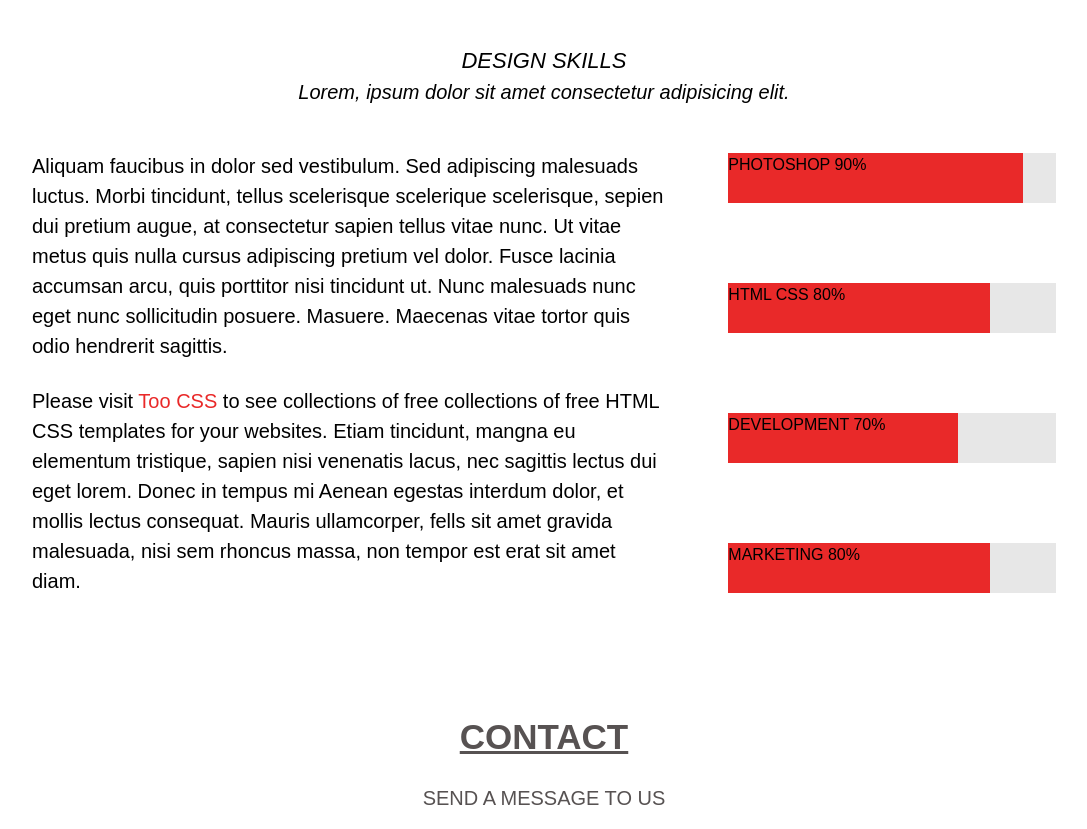
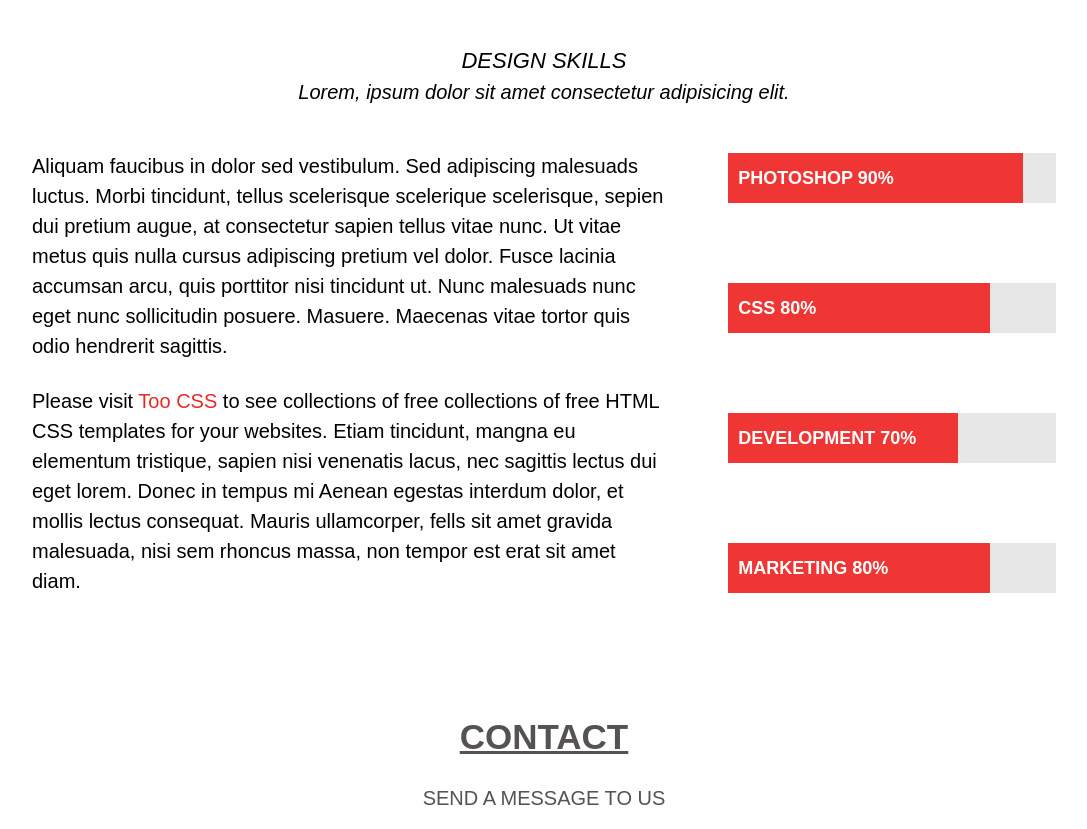
Before and after one commit to Vivek32032/HTML-CSS-CHECKPOINT-2-, a plain HTML site: page index.html in a window 1280 px wide. Shown: the part 2551-3380 px from the top of the page, without its empty margins (96-1183 px from the left). Drawn offline with Linux system fonts and the light colour scheme.

Commit message:
modify gallery

```diff
--- a/assets/style/style.css
+++ b/assets/style/style.css
@@ -114,7 +114,7 @@ a {
 .hero {
       position: absolute;
       top: 0;
-      background-image: url("/assets/media/banner.jpg");
+      background-image: url( "/../assets/media/banner.jpg");
       width: 100%;
       background-size: cover;
       height: 90vh;
@@ -339,20 +339,31 @@ button {
 
 
 }
+.data_container span {
+     font-size: 18px;
+     color: white;
+     font-weight: 800;
+     height: 100%;
+     display: flex;
+     align-items: center;
+     vertical-align: middle;
+     margin-left: 10px;
+}
 
 .ninety_prc {
-    background-color: rgb(233, 41, 41);
+    background-color: rgb(240, 53, 53);
     width: 90%;
     height: 100%;
+
 }
 
 .eighty_prc {
-    background-color: rgb(233, 41, 41);
+    background-color: rgb(240, 53, 53);
     width: 80%;
     height: 100%;
 }
 .seventy_prc {
-    background-color: rgb(233, 41, 41);
+    background-color: rgb(240, 53, 53);
     width: 70%;
     height: 100%;
 }
@@ -396,14 +407,23 @@ form input {
     height: 50px;
     margin: 1.2% 0;
     border-color: rgb(87, 82, 82);
+    padding-bottom: 3%;
+    padding-left: 2%;
+    font-size: 20px;
+    color: rgb(88, 86, 86);
+    border-color: rgb(206, 198, 198);
 
 }
 .massage_text {
     height: 150px ;
+    padding-bottom: 20%;
 
 }
 .submit_button {
     background-color: rgb(234,81,62);
+    color: white;
+    padding-top: 2.5%;
+    font-weight: 600;
 }
 
 /* --------footer------- */
@@ -524,6 +544,7 @@ footer a {
 .social_media_icons_gallery a{
 
         color: white;
+        font-size: 20px;
 }
 
 
@@ -579,4 +600,7 @@ footer a {
 .gallery_page_main img {
     width: 100%;
     margin-bottom: 8%;
+    border: 3px solid black;
+    border-radius: 8px;
+
 }
--- a/index.html
+++ b/index.html
@@ -159,20 +159,20 @@
 
                     <div class="design_skills_graph">
 
-                        <div class="data_container">
-                            <div class="ninety_prc"> PHOTOSHOP 90%</div>
+                        <div class="data_container flex">
+                            <div class="ninety_prc"> <span>PHOTOSHOP 90%</span></div>
                         </div>
 
                         <div class="data_container">
-                            <div class="eighty_prc"> HTML CSS 80%</div>
+                            <div class="eighty_prc"> <span> CSS 80%</span></div>
                         </div>
 
                         <div class="data_container">
-                            <div class="seventy_prc"> DEVELOPMENT 70%</div>
+                            <div class="seventy_prc"> <span> DEVELOPMENT 70%</div>
                         </div>
 
                         <div class="data_container">
-                            <div class="eighty_prc"> MARKETING 80%</div>
+                            <div class="eighty_prc"><span> MARKETING 80%</span></div>
                         </div>
                     </div>
 
```
